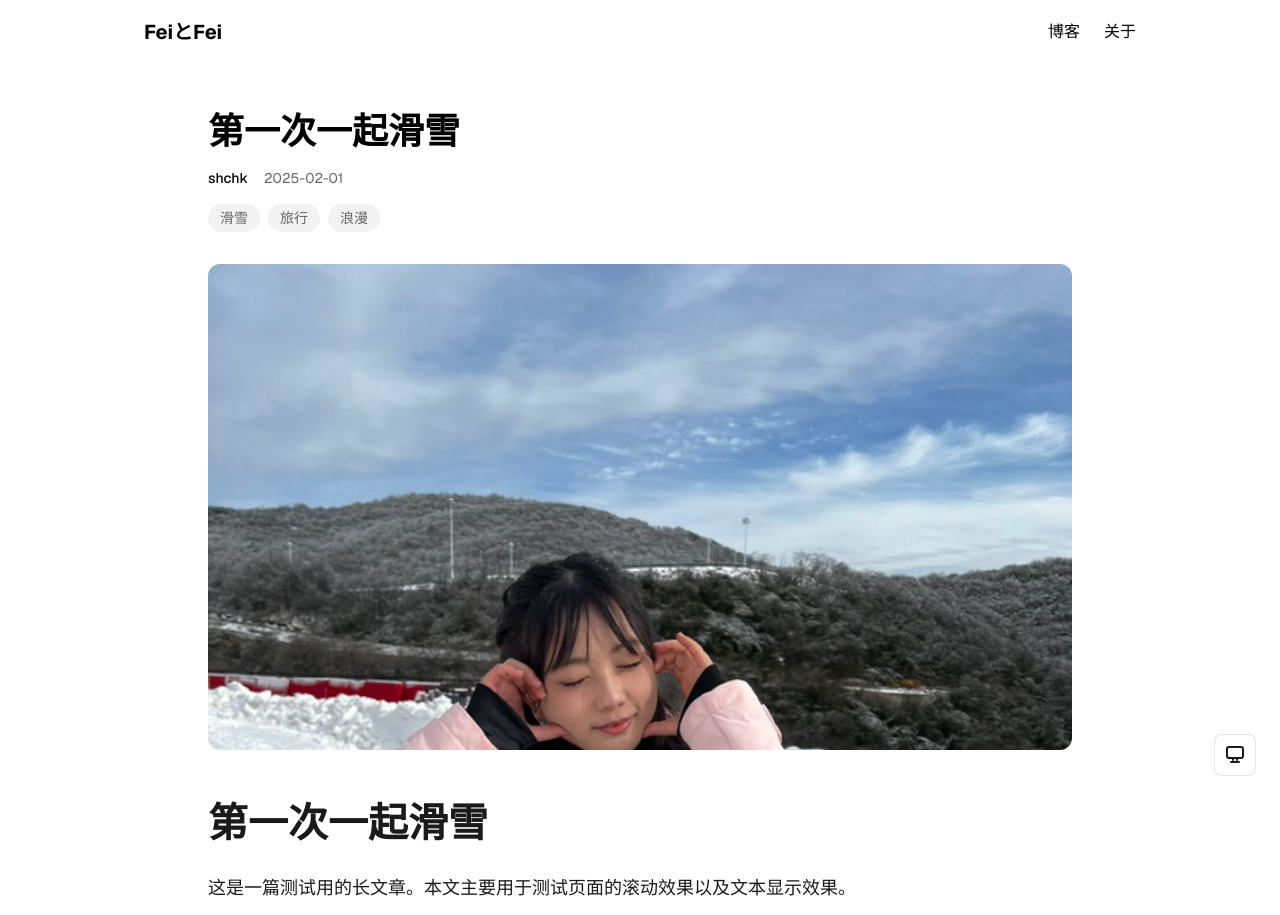
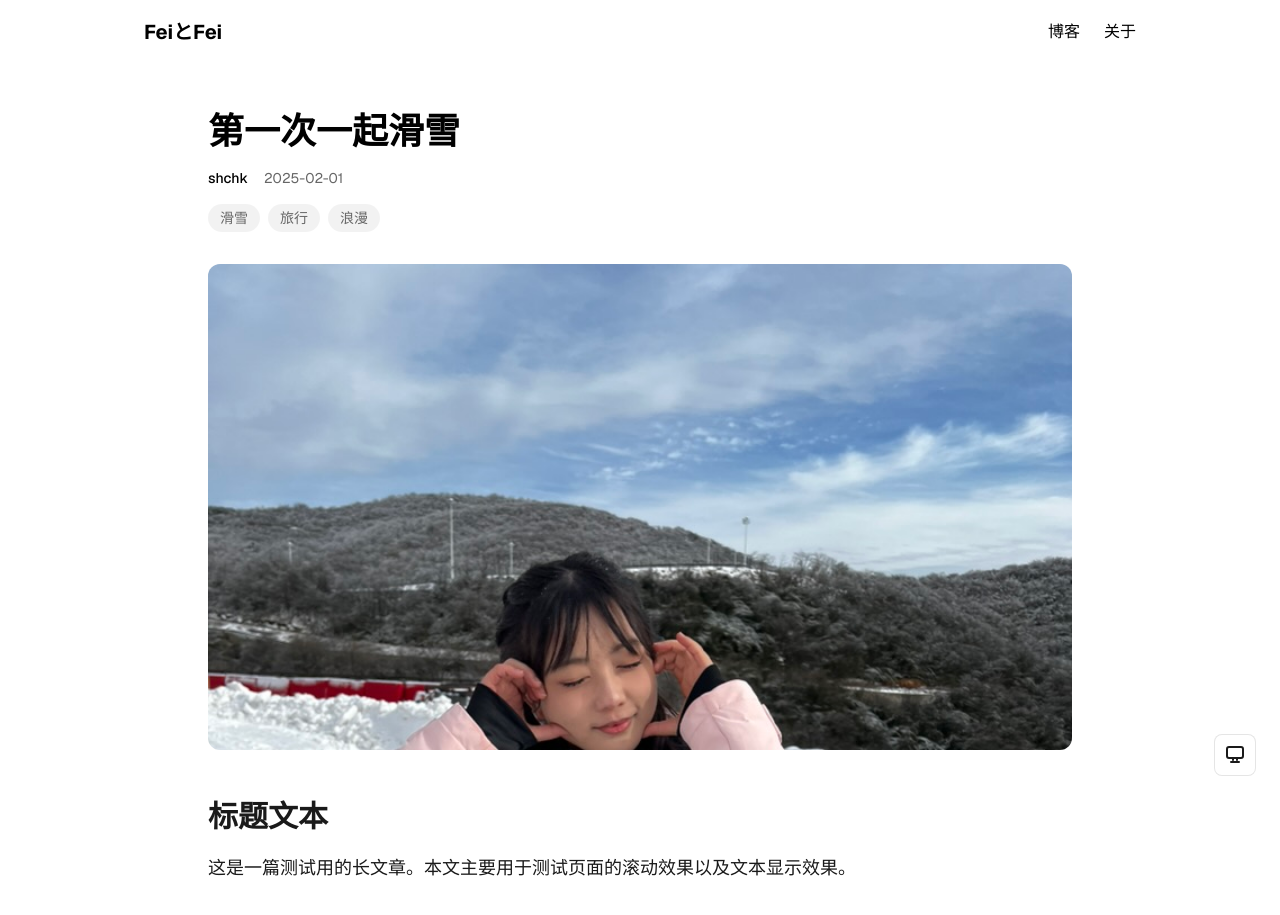
Before and after one commit to shchnk1103/feifei, a Next.js app: page /blog/1 in a window 1280 px wide. Shown: the top 915 px of the page. Built offline with nearby package versions, Linux system fonts and the light colour scheme.

Commit message:
fix bugs

```diff
--- a/src/app/blog/[id]/page.tsx
+++ b/src/app/blog/[id]/page.tsx
@@ -17,10 +17,13 @@ interface BlogPostPageProps {
   };
 }
 
-export default function BlogPostPage({ params }: BlogPostPageProps) {
-  // Remove await as params.id is already available
+// 添加 async 关键字
+export default async function BlogPostPage({ params }: BlogPostPageProps) {
+  // 等待 params.id
+  const articleId = await params.id;
+
   const article = articles.find(
-    (article) => article.id.toString() === params.id
+    (article) => article.id.toString() === articleId
   );
 
   if (!article) {
@@ -30,7 +33,15 @@ export default function BlogPostPage({ params }: BlogPostPageProps) {
   const renderBlock = (block: ContentBlock) => {
     switch (block.type) {
       case "heading":
-        return <HeadingBlock key={block.id} block={block} />;
+        return (
+          <HeadingBlock
+            key={block.id}
+            block={{
+              ...block,
+              level: block.level || 2, // 如果没有指定 level，默认使用 h2
+            }}
+          />
+        );
       case "text":
         return <TextBlock key={block.id} block={block} />;
       case "image":
--- a/src/components/blocks/QuoteBlock/index.tsx
+++ b/src/components/blocks/QuoteBlock/index.tsx
@@ -1,4 +1,4 @@
-import { QuoteBlock as QuoteBlockType } from "@/types/blocks";
+import { QuoteBlock as QuoteBlockType } from "@/types/blog";
 import styles from "./styles.module.css";
 
 interface QuoteBlockProps {
@@ -9,16 +9,13 @@ export function QuoteBlock({ block }: QuoteBlockProps) {
   return (
     <blockquote className={styles.quote}>
       <p className={styles.content}>{block.content}</p>
-      {(block.metadata?.author || block.metadata?.source) && (
+      {block.metadata && (
         <footer className={styles.footer}>
           {block.metadata.author && (
             <cite className={styles.author}>{block.metadata.author}</cite>
           )}
           {block.metadata.source && (
-            <span className={styles.source}>
-              {block.metadata.author && " — "}
-              {block.metadata.source}
-            </span>
+            <span className={styles.source}>{block.metadata.source}</span>
           )}
         </footer>
       )}
--- a/src/data/articles.ts
+++ b/src/data/articles.ts
@@ -43,8 +43,8 @@ export const articles: Article[] = [
         {
           id: "1",
           type: "heading",
-          content: "第一次一起滑雪",
-          level: 1,
+          content: "标题文本",
+          level: 2,
         },
         {
           id: "2",
--- a/src/types/blog.ts
+++ b/src/types/blog.ts
@@ -6,6 +6,7 @@ export interface BaseBlock {
 
 export interface HeadingBlock extends BaseBlock {
   type: "heading";
+  level: 1 | 2 | 3 | 4 | 5 | 6;
 }
 
 export interface TextBlock extends BaseBlock {
@@ -46,6 +47,7 @@ export interface QuoteBlock extends BaseBlock {
   metadata?: {
     author?: string;
     source?: string;
+    date?: string; // 添加可选的 date 字段
   };
 }
 
```
